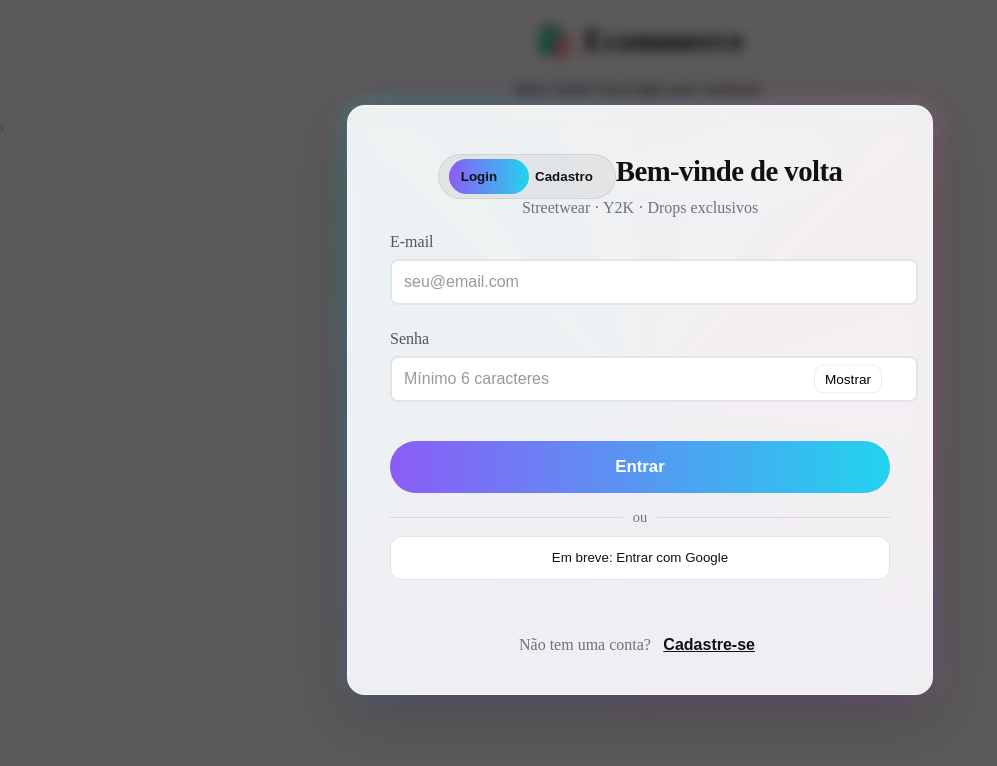
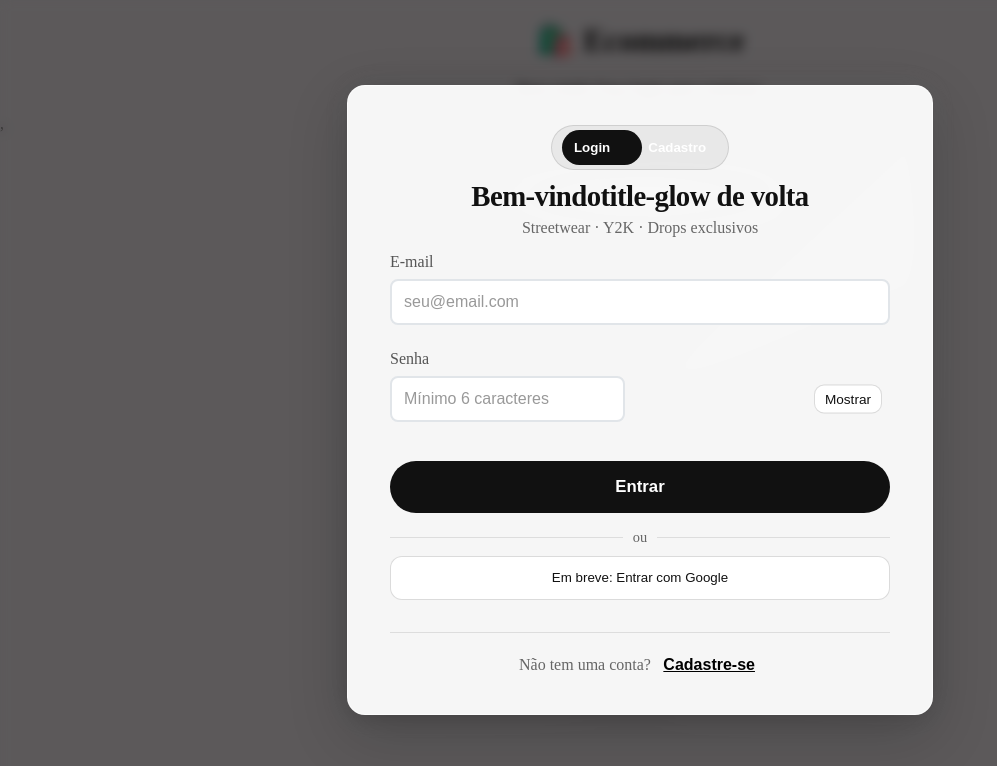
Before and after one commit to lucasbsilvadev/ecommerce-ficticio, a React (Vite) app: page / in a window 1280 px wide. Shown: the top 766 px of the page, without its empty margins (0-997 px from the left). Built offline with nearby package versions, Linux system fonts and the light colour scheme.

Commit message:
"auth-toggle css fix"

```diff
--- a/src/components/user/AuthForm.jsx
+++ b/src/components/user/AuthForm.jsx
@@ -105,7 +105,7 @@ export default function AuthForm({ onClose, onAuthSuccess }) {
             <span className={`pill-indicator ${isLogin ? 'left' : 'right'}`} aria-hidden="true" />
           </div>
           <h2 className="auth-title">
-            {isLogin ? 'Bem-vinde de volta' : 'Crie sua conta'}
+            {isLogin ? 'Bem-vindotitle-glow de volta' : 'Crie sua conta'}
             <span className="title-glow" />
           </h2>
           <p className="auth-subtitle">Streetwear · Y2K · Drops exclusivos</p>
--- a/src/components/user/authForm.css
+++ b/src/components/user/authForm.css
@@ -3,22 +3,22 @@
    ============================== */
 
 /* ==============================
-   Theme tokens - Streetwear / Y2K
+   Theme tokens - Minimalista Preto e Branco
    ============================== */
 :root {
   --bg-overlay: rgba(8, 8, 8, 0.65);
-  --glass-bg: rgba(255, 255, 255, 0.9);
-  --glass-border: rgba(255, 255, 255, 0.55);
+  --glass-bg: rgba(255, 255, 255, 0.95);
+  --glass-border: rgba(255, 255, 255, 0.7);
   --text-primary: #111111;
-  --text-secondary: #6b7280;
-  --brand-1: #8b5cf6; /* purple */
-  --brand-2: #22d3ee; /* cyan */
-  --brand-3: #f472b6; /* pink */
-  --brand-neon: #a7f3d0; /* mint */
-  --danger-bg: #ffebee;
-  --danger-text: #c62828;
-  --danger-border: #ffcdd2;
-  --focus-ring: rgba(139, 92, 246, 0.25);
+  --text-secondary: #666666;
+  --brand-1: #000000; /* preto */
+  --brand-2: #333333; /* cinza escuro */
+  --brand-3: #666666; /* cinza médio */
+  --brand-neon: #f0f0f0; /* cinza claro */
+  --danger-bg: #f5f5f5;
+  --danger-text: #000000;
+  --danger-border: #ddd;
+  --focus-ring: rgba(0, 0, 0, 0.15);
 }
 
 .auth-modal-overlay {
@@ -45,15 +45,15 @@
   border: 1px solid var(--glass-border);
 }
 
-/* Gradient border halo */
+/* Gradient border halo - agora em preto e branco */
 .auth-modal::before {
   content: '';
   position: absolute;
   inset: -2px;
   border-radius: 20px;
-  background: conic-gradient(from 180deg at 50% 50%, var(--brand-1), var(--brand-2), var(--brand-3), var(--brand-1));
+  background: conic-gradient(from 180deg at 50% 50%, #000000, #333333, #666666, #000000);
   filter: blur(12px) saturate(130%);
-  opacity: 0.28;
+  opacity: 0.15;
   z-index: -1;
 }
 
@@ -76,17 +76,18 @@
   position: absolute;
   inset: -4px -10px;
   border-radius: 16px;
-  background: radial-gradient(60% 60% at 50% 50%, rgba(167, 243, 208, 0.35), transparent 70%),
-              radial-gradient(60% 60% at 60% 20%, rgba(139, 92, 246, 0.25), transparent 70%);
+  background: radial-gradient(60% 60% at 50% 50%, rgba(240, 240, 240, 0.5), transparent 70%),
+              radial-gradient(60% 60% at 60% 20%, rgba(0, 0, 0, 0.2), transparent 70%);
   filter: blur(14px);
   z-index: -1;
 }
 .auth-subtitle { color: var(--text-secondary); margin: 0 0 1rem 0; }
 
-/* Pill toggle */
+/* Pill toggle - agora em preto e branco */
 .auth-pill-toggle {
   background: rgba(17, 17, 17, 0.06);
-  border: 1px solid rgba(17, 17, 17, 0.08);
+  border: 1px solid rgba(17, 17, 17, 0.12);
+
   display: inline-flex;
   border-radius: 999px;
   padding: 6px;
@@ -98,10 +99,10 @@
   z-index: 1;
   border: none;
   background: transparent;
-  color: var(--text-primary);
   font-weight: 700;
   padding: 8px 16px;
   border-radius: 999px;
+  color: #fff;
   cursor: pointer;
 }
 .auth-pill-toggle .pill-indicator {
@@ -109,7 +110,7 @@
   top: 4px; bottom: 4px;
   width: calc(50% - 8px);
   border-radius: 999px;
-  background: linear-gradient(90deg, var(--brand-1), var(--brand-2));
+ background: var(--text-primary);
   transition: transform 0.25s ease;
 }
 .auth-pill-toggle .pill-indicator.left { transform: translateX(4px); }
@@ -169,9 +170,9 @@
 
 .auth-form { margin-top: 0.5rem; }
 .form-group input {
-  width: 100%;
+
   padding: 1rem 1.2rem;
-  border: 1.5px solid rgba(17, 17, 17, 0.12);
+  border: 1.5px solid rgba(17, 17, 17, 0.15);
   border-radius: 12px;
   font-size: 1.05rem;
   transition: border-color 0.2s, box-shadow 0.2s, transform 0.1s;
@@ -179,7 +180,7 @@
 }
 
 .form-group input:hover {
-  border-color: #ccc;
+  border-color: #999;
 }
 
 .form-group input:focus {
@@ -204,17 +205,18 @@
   right: 8px;
   top: 50%;
   transform: translateY(-50%);
-  border: 1px solid rgba(17, 17, 17, 0.08);
+  border: 1px solid rgba(17, 17, 17, 0.15);
   background: #fff;
   padding: 6px 10px;
   border-radius: 10px;
   font-size: 0.85rem;
   cursor: pointer;
+  color: var(--text-primary);
 }
 
 .submit-btn {
   width: 100%;
-  background: linear-gradient(90deg, var(--brand-1), var(--brand-2));
+  background: var(--text-primary);
   color: #fff;
   border: none;
   border-radius: 30px;
@@ -227,7 +229,7 @@
 }
 
 .submit-btn:hover:not(:disabled) {
-  filter: brightness(1.05);
+  filter: brightness(1.1);
   transform: translateY(-1px);
   box-shadow: 0 4px 12px rgba(0, 0, 0, 0.15);
 }
@@ -245,7 +247,7 @@
   text-align: center;
   margin-top: 2rem;
   padding-top: 1.4rem;
-  border-top: 1px solid #eee;
+  border-top: 1px solid rgba(17, 17, 17, 0.1);
 }
 
 .auth-switch p {
@@ -257,7 +259,7 @@
 .switch-btn {
   background: none;
   border: none;
-  color: #111;
+  /* color: var(--text-primary); */
   cursor: pointer;
   font-weight: 600;
   margin-left: 0.4rem;
@@ -267,7 +269,7 @@
 }
 
 .switch-btn:hover {
-  color: #333;
+  color: var(--brand-2);
 }
 
 /* Divider */
@@ -284,14 +286,14 @@
 .social-login { margin-top: 10px; }
 .social-btn {
   width: 100%;
-  border: 1px solid rgba(17, 17, 17, 0.12);
+  border: 1px solid rgba(17, 17, 17, 0.15);
   background: #fff;
-  color: #111;
+  color: var(--text-primary);
   padding: 0.85rem 1rem;
   border-radius: 12px;
   cursor: not-allowed;
+  font-weight: 500;
 }
-.
 
 /* ==============================
    Responsividade
```
